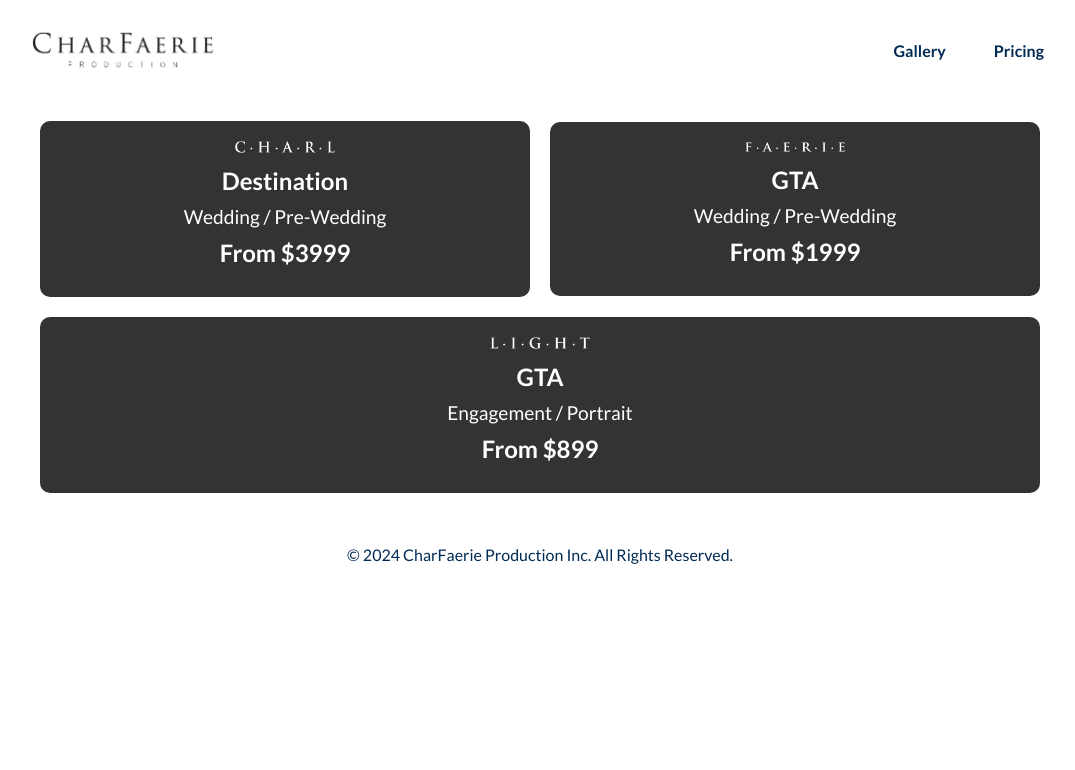
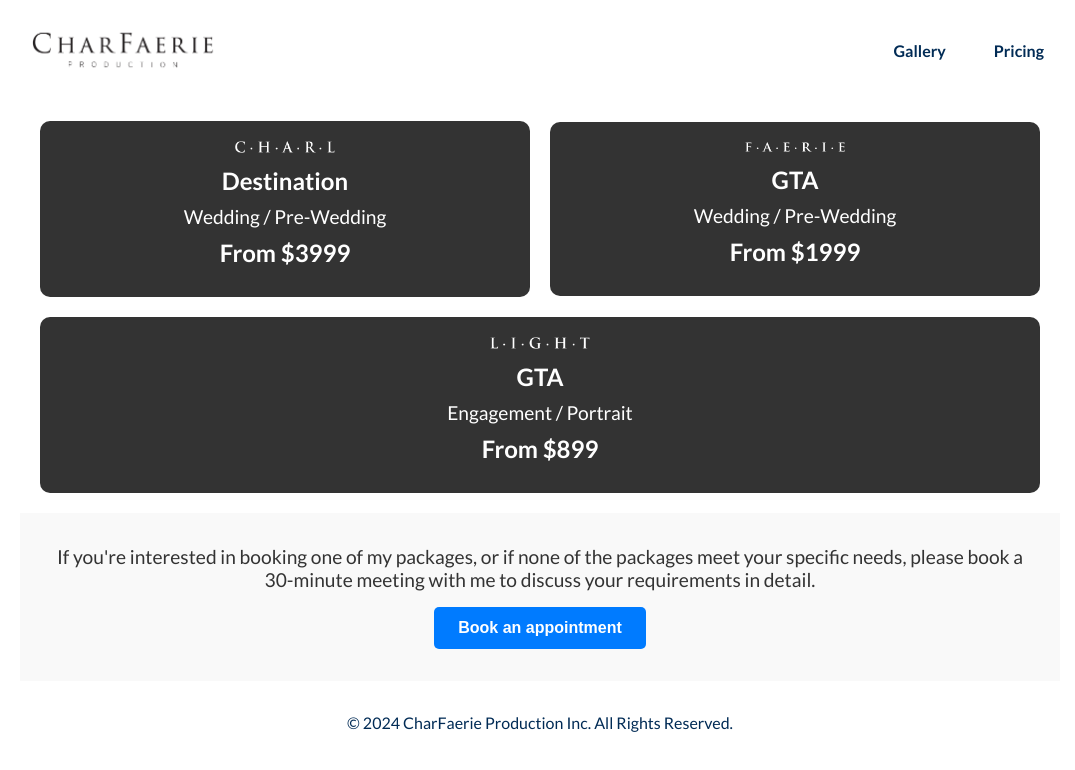
Before and after one commit to yangliudesigns/cfp-studio, a React (Vite) app: page /pricing in a window 1280 px wide. Shown: the top 770 px of the page, without its empty margins (100-1175 px from the left). Built offline with nearby package versions, Linux system fonts and the light colour scheme.

Commit message:
Add booking component and set up into pricing page

```diff
--- /dev/null
+++ b/src/components/Booking/Booking.jsx
@@ -0,0 +1,33 @@
+import React, { useState } from "react";
+import "./Booking.scss";
+
+export default function Booking() {
+  const [showCalendar, setShowCalendar] = useState(false);
+
+  const handleBookingClick = () => {
+    setShowCalendar(true); // 点击按钮时显示日历
+  };
+
+  return (
+    <div className="booking-section">
+      <p className="booking-section__text">
+        If you're interested in booking one of my packages,
+        or if none of the packages meet your specific needs,
+        please book a 30-minute meeting with me to discuss
+        your requirements in detail.
+      </p>
+      <button
+        className="booking-section__btn"
+        onClick={handleBookingClick}
+      >
+        Book an appointment
+      </button>
+
+      {showCalendar && (
+        <div className="calendar-popup">
+          <p>Calendar Placeholder</p>
+        </div>
+      )}
+    </div>
+  );
+}
--- /dev/null
+++ b/src/components/Booking/Booking.scss
@@ -0,0 +1,41 @@
+@use "../../styles/partials/global" as *;
+@use "../../styles/partials/mixins" as *;
+@use "../../styles/partials/typography" as *;
+@use "../../styles/partials/variables" as *;
+
+
+.booking-section {
+    padding: 2rem;
+    text-align: center;
+    background-color: #f9f9f9;
+
+    &__text {
+      font-size: 1.2rem;
+      margin-bottom: 1rem;
+      color: #333;
+    }
+
+    &__btn {
+      padding: 0.75rem 1.5rem;
+      background-color: #007bff;
+      color: white;
+      border: none;
+      border-radius: 5px;
+      cursor: pointer;
+      font-size: 1rem;
+      transition: background-color 0.3s ease;
+
+      &:hover {
+        background-color: #0056b3;
+      }
+    }
+
+    .calendar-popup {
+      margin-top: 2rem;
+      padding: 1rem;
+      border: 1px solid #ccc;
+      background-color: white;
+      border-radius: 10px;
+      box-shadow: 0 0 10px rgba(0, 0, 0, 0.1);
+    }
+  }
--- a/src/pages/Pricing.jsx
+++ b/src/pages/Pricing.jsx
@@ -1,6 +1,6 @@
 import Header from "../components/Header/Header";
-import PriceCard from "../components/PriceCard/PriceCard";
 import PriceCardList from "../components/PriceCardList/PriceCardList";
+import Booking from "../components/Booking/Booking";
 import Footer from "../components/Footer/Footer";
 
 export default function Pricing() {
@@ -8,6 +8,7 @@ export default function Pricing() {
     <div>
       <Header />
       <PriceCardList />
+      <Booking />
       <Footer />
     </div>
   )
```
